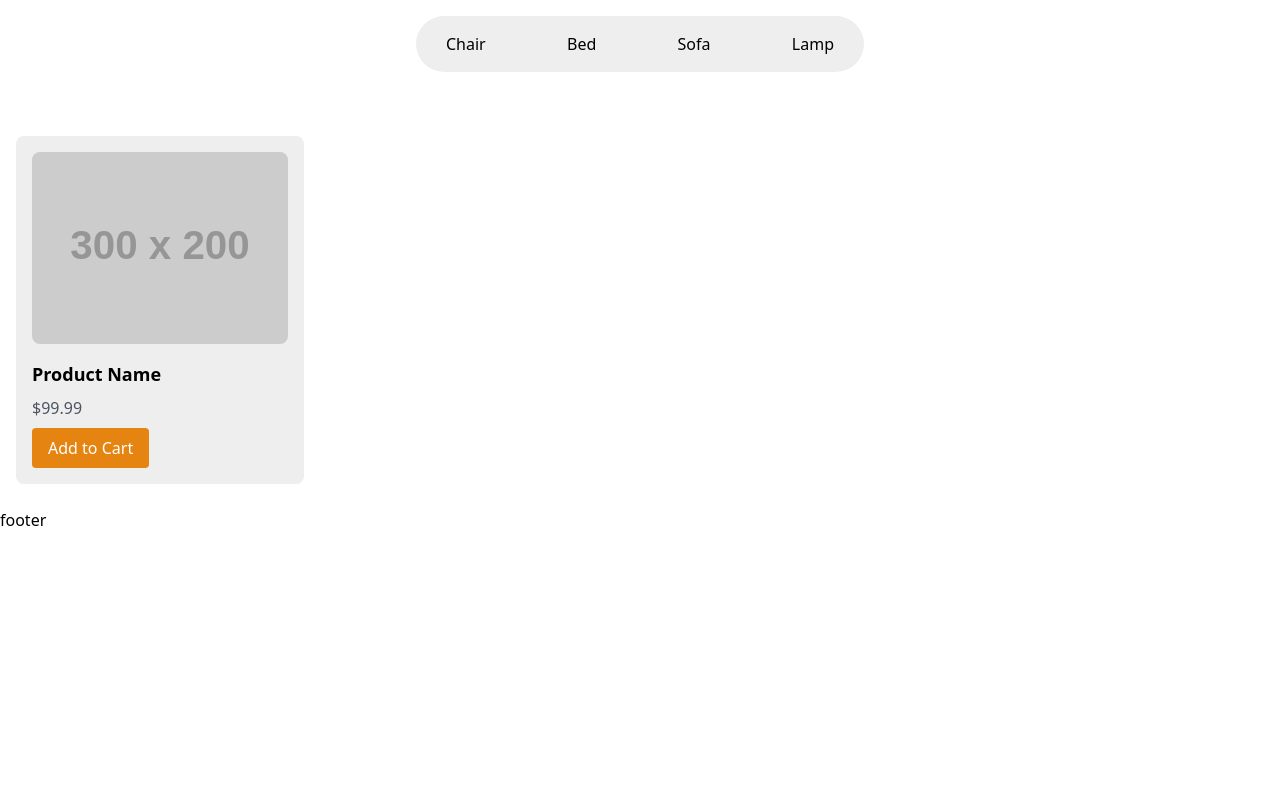
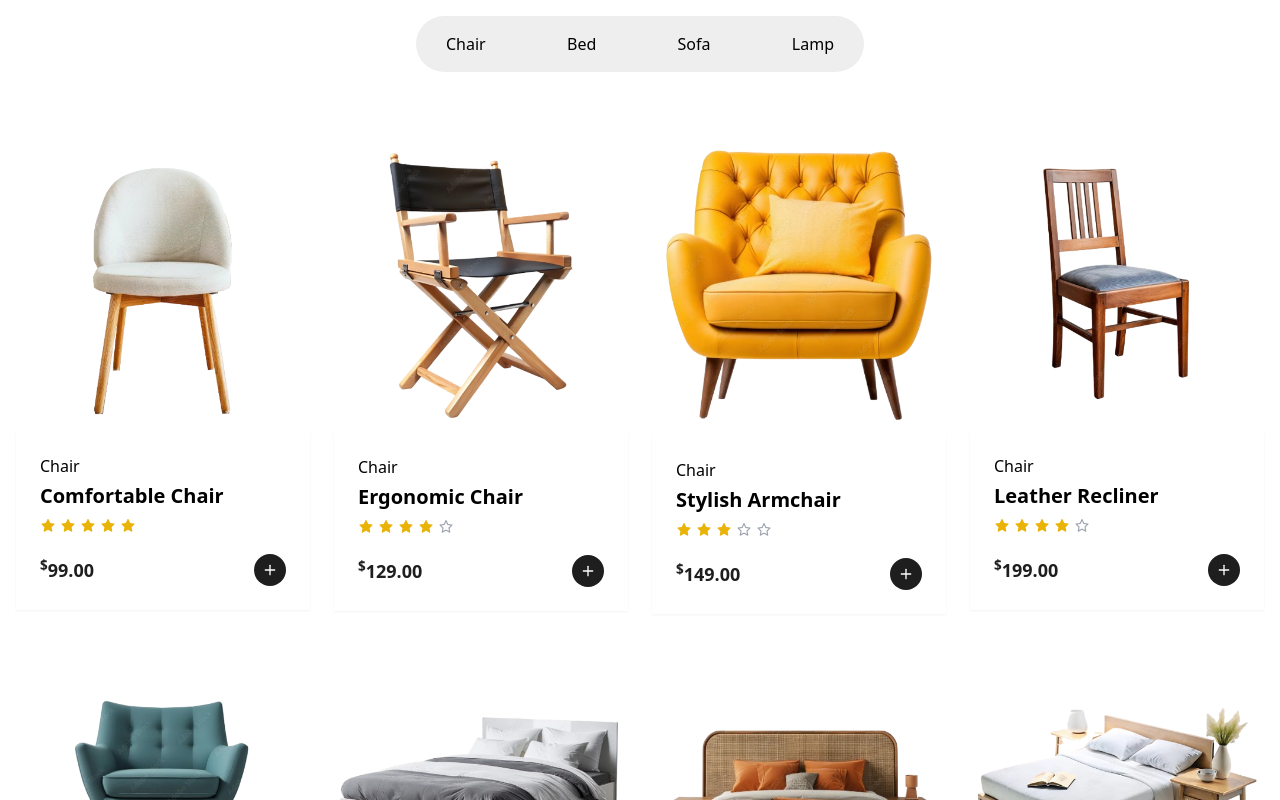
Before and after one commit to hridoy997/panto-furniture, a React (Vite) app: page / in a window 1280 px wide. Shown: the part 1320-2120 px from the top of the page. Before the commit the page ends 1852 px from the top, so only its background shows below. Built offline with nearby package versions, Linux system fonts and the light colour scheme.

Commit message:
Product Card Design

```diff
--- /dev/null
+++ b/src/Components/Rating/Rating.jsx
@@ -0,0 +1,19 @@
+import { AiFillStar, AiOutlineStar } from 'react-icons/ai';
+
+const Rating = ({ rating }) => {
+
+    const totalStars = 5;
+
+    return (
+        <div className="flex space-x-1">
+            {
+                Array.from({ length: totalStars }, (_, index) => {
+                    const starNumber = index + 1;
+                    return starNumber <= rating ? <AiFillStar key={index} className="text-yellow-500" /> : <AiOutlineStar key={index} className="text-gray-400" />
+                } )
+            }
+        </div>
+    );
+};
+
+export default Rating;
--- /dev/null
+++ b/src/Pages/Shop/ProductCart.jsx
@@ -0,0 +1,30 @@
+import { FiPlus } from "react-icons/fi";
+import Rating from "../../Components/Rating/Rating";
+import { getImgUrl } from "../../Utils/getImageURL";
+
+const ProductCart = ({product}) => {
+    console.log(product);
+    return (
+        <div>
+            <div className='bg-[#FFFFFF] '>
+                <img src={getImgUrl(product.imageUrl)} alt={product.name} />
+            </div>
+            <div className="p-6 bg-white dark:bg-black shadow-sm">
+                <h4 className="text-base mb-1">{product.category}</h4>
+                <h3 className="font-semibold text-xl mb-2">{product.name}</h3>
+                <Rating rating={product.rating} />
+                <div className="flex items-center justify-between mt-5">
+                    <p className="text-secondary dark:text-white font-bold text-lg">
+                        <sup>$</sup>
+                        {product.price.toFixed(2)}
+                    </p>
+                    <button className="bg-secondary text-white p-2 rounded-full hover:bg-black/65">
+                        <FiPlus />
+                    </button>
+                </div>
+            </div>
+        </div>
+    );
+};
+
+export default ProductCart;
--- a/src/Pages/Shop/Products.jsx
+++ b/src/Pages/Shop/Products.jsx
@@ -1,4 +1,5 @@
-import React from 'react';
+import { products } from '../../Utils/Products';
+import ProductCart from './ProductCart';
 
 const Products = ({ headLine }) => {
 
@@ -19,15 +20,12 @@ const Products = ({ headLine }) => {
                     </div>
                 </div>
                 {/* products grid */}
-                <div className='grid grid-cols-1 sm:grid-cols-2 md:grid-cols-3 lg:grid-cols-4 gap-8'>
-                    {/* product card */}
-                    <div className='bg-[#EEEEEE] rounded-lg p-4'>
-                        <img src="https://via.placeholder.com/300x200" alt="Product" className='w-full h-48 object-cover rounded-lg mb-4' />
-                        <h3 className='text-lg font-semibold mb-2'>Product Name</h3>
-                        <p className='text-gray-600 mb-2'>$99.99</p>
-                        <button className='bg-primary text-white py-2 px-4 rounded hover:bg-primary-dark transition-colors'>Add to Cart</button>
-                    </div>
-                    {/* Repeat product card as needed */}
+                <div className='grid grid-cols-1 sm:grid-cols-2 md:grid-cols-3 lg:grid-cols-4 gap-6 mb-16'>
+                    {
+                        products.map((product, index) => (
+                            <ProductCart key={index} product={product} />
+                        ))
+                    }
                 </div>
             </div>
         </div>
--- /dev/null
+++ b/src/Utils/getImageURL.js
@@ -0,0 +1,3 @@
+export function getImgUrl(imgName) {
+    return new URL(`../assets/products/${imgName}`, import.meta.url).href;
+}
```
